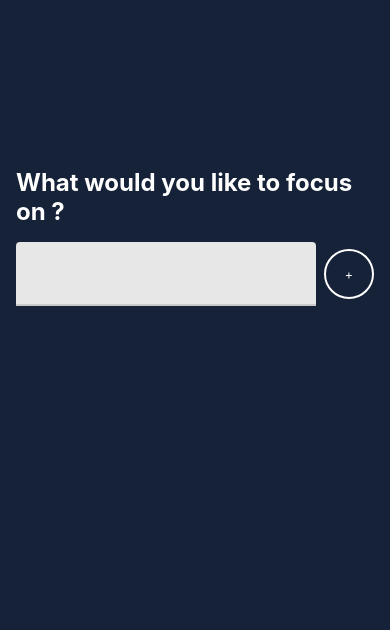
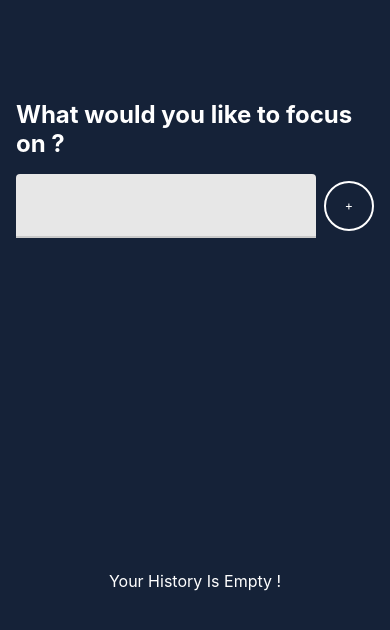
Before and after one commit to mohcene25100/FocusTimeApp, a React Native app: screen / in a window 390 px wide. Shown: the top 630 px of the page. Built offline with nearby package versions, Linux system fonts and the light colour scheme.

Commit message:
FocusHistory

```diff
--- a/App.js
+++ b/App.js
@@ -1,19 +1,39 @@
-import React, { useState } from 'react';
+import React, { useState, useEffect } from 'react';
 import { Text, View, StyleSheet, Platform } from 'react-native';
 import { Focus } from './src/features/focus/focus';
+import { FocusHistory } from './src/features/focus/focusHistory'
 import { colors } from './src/utils/colors';
 import { spacing } from './src/utils/sizes';
 import { Timer } from './src/features/timer/timer';
 
+const STATUS = {
+  COMPLETED: 1,
+  CANCELLED: 2
+}
+
 const App = () => {
+
   const [focusSubject, setFocusSubject] = useState(null);
+  const [focusHistory, setFocusHistory] = useState([])
+
+  const addFocusSubjectHistoryWithStatus = (subject, status) => {
+    setFocusHistory([...focusHistory, { subject, status }])
+  }
 
   const onTimerEnd = () => {
+    addFocusSubjectHistoryWithStatus(focusSubject, STATUS.COMPLETED)
     setFocusSubject(null)
   }
   const clearSubject = () => {
+    addFocusSubjectHistoryWithStatus(focusSubject, STATUS.CANCELLED)
     setFocusSubject(null)
   }
+
+  const onClear=()=>{
+    // TODO
+  }
+
+
 
   return (
     <View style={styles.container}>
@@ -22,7 +42,10 @@ const App = () => {
           clearSubject={clearSubject}
         />
       ) : (
-        <Focus addSubject={setFocusSubject} />
+        <>
+          <Focus addSubject={setFocusSubject} />
+          <FocusHistory focusHistory={focusHistory} onClear={onClear} />
+        </>
       )}
     </View>
   );
--- /dev/null
+++ b/src/features/focus/focusHistory.js
@@ -0,0 +1,63 @@
+import React, { useState } from 'react'
+import { View, StyleSheet, FlatList, Text, SafeAreaView } from 'react-native'
+
+import { spacing, fontSizes } from '../../utils/sizes'
+import { colors } from '../../utils/colors'
+import { RoundedButton } from '../../components/RoundedButton'
+
+export const FocusHistory = ({ focusHistory, onClear }) => {
+
+    const clearHistory = () => {
+        onClear()
+    }
+    const HistoryItem = ({ item, index }) => {
+        return (
+            <Text style={styles.historyItems(item.status)}>
+                the subject {index} is {JSON.stringify(item.subject)}
+
+            </Text>
+        )
+    }
+    console.log(focusHistory)
+
+    return (
+        <SafeAreaView style={styles.container}>
+            {/* focusHistory greater than zero  */}
+            {!!focusHistory.length ? (
+                <>
+                    <Text style={styles.title}>Our History of Focus Things</Text>
+                    <FlatList
+                        style={{ width: '100%', height: '100%' }}
+                        contentContainerStyle={{ flex: 1, alignItems: 'center' }}
+                        data={focusHistory}
+                        renderItem={HistoryItem}
+
+
+                    />
+                </>
+
+            ):(
+               <Text style={styles.title}>Your History Is Empty !</Text>
+            )}
+
+
+        </SafeAreaView>
+    )
+}
+
+const styles = StyleSheet.create({
+    container: {
+        flex: 0.5,
+        alignItems: 'center'
+    },
+    historyItems: (status) => ({
+        color: status > 1 ? 'red' : 'green',
+        fontSize: fontSizes.md,
+    }),
+    title: {
+        color: colors.white,
+        fontSize: fontSizes.md,
+
+
+    }
+})
```
